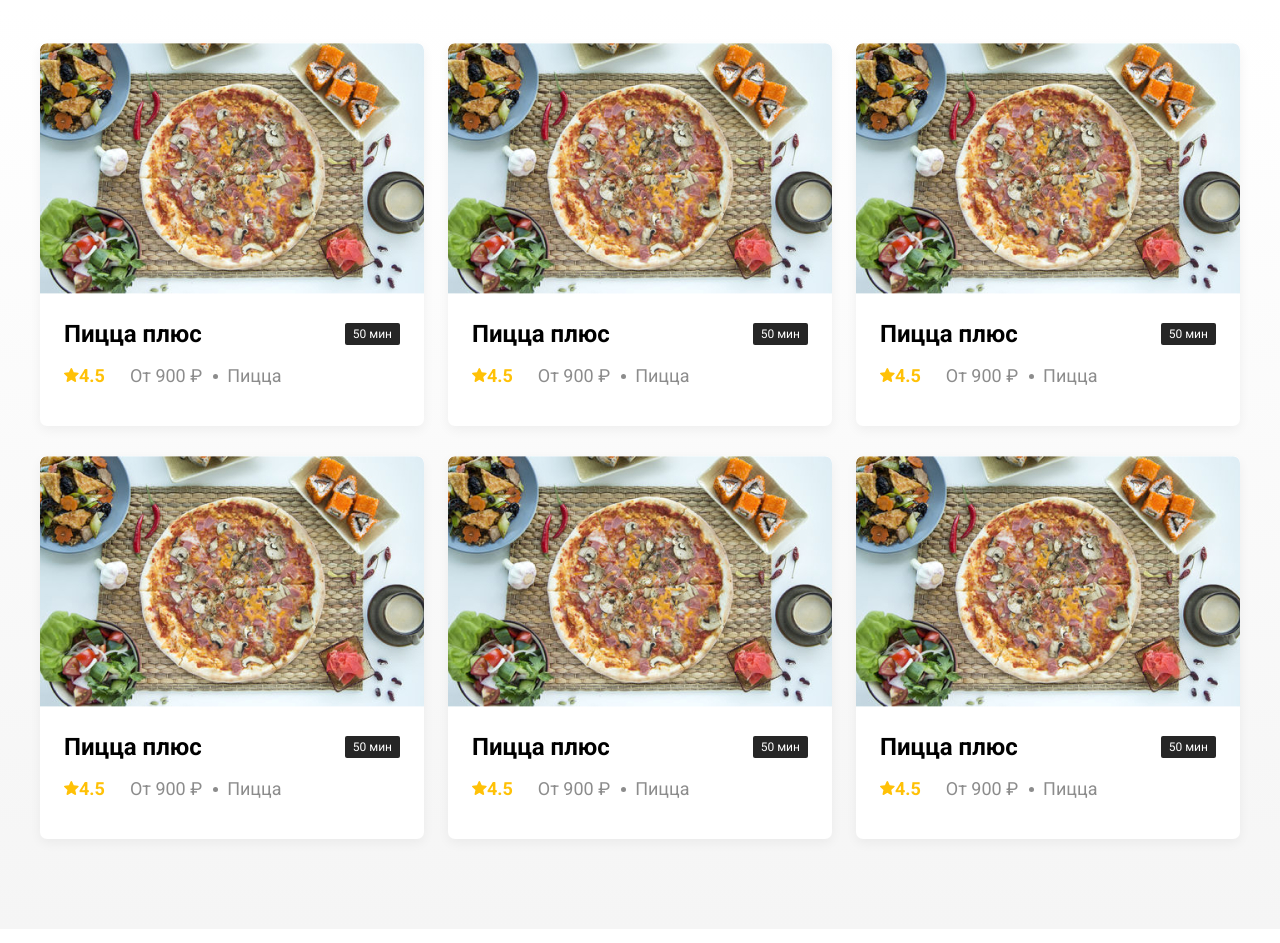
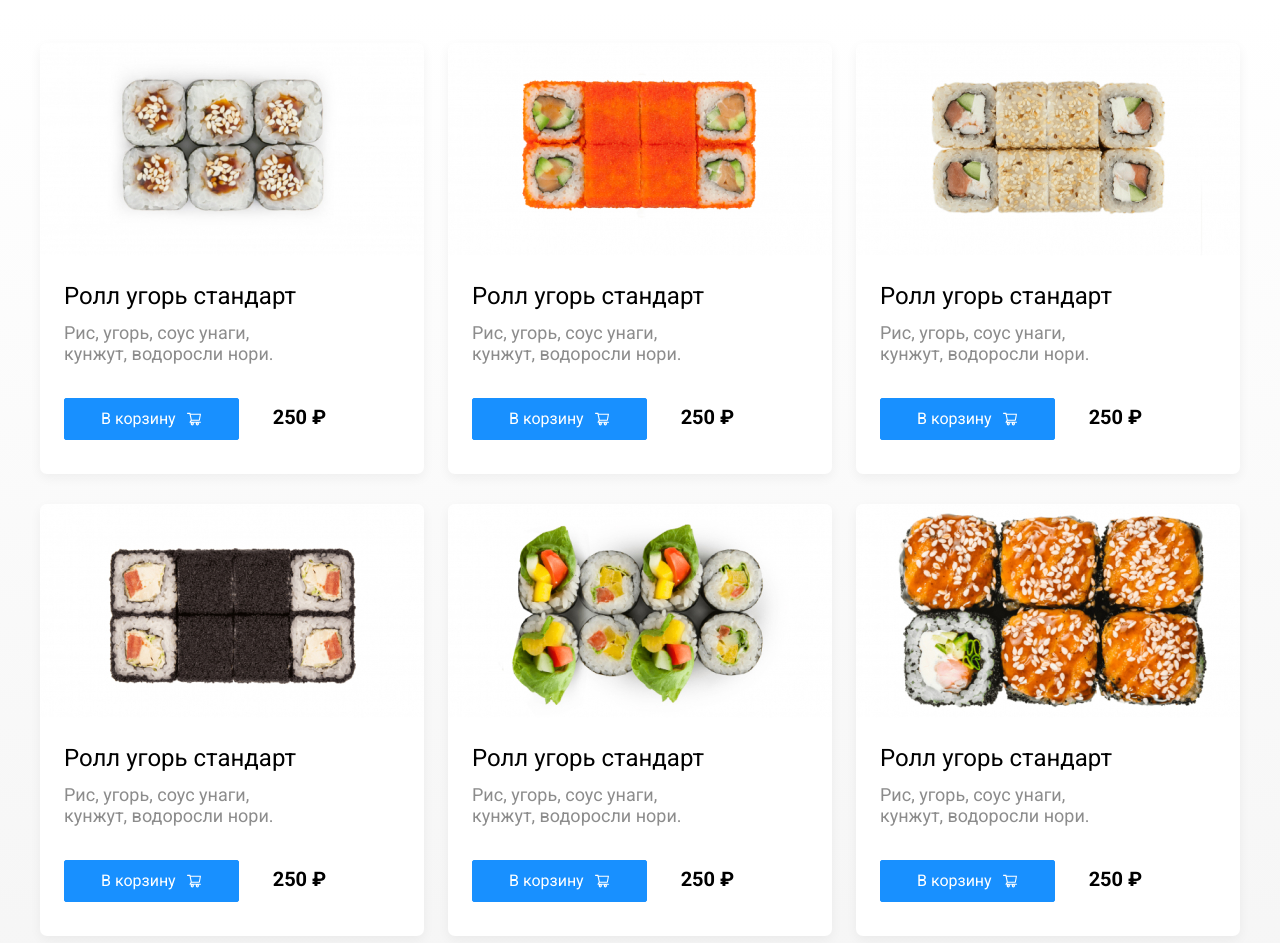
Before and after one commit to PavelName/Food_Delivery, a plain HTML site: page restor.html in a window 1280 px wide. Shown: the part 125-1068 px from the top of the page. Drawn offline with Linux system fonts and the light colour scheme.

Commit message:
finished the cards

```diff
--- a/ctyie.css
+++ b/ctyie.css
@@ -283,23 +283,60 @@ footer {
   line-height: 32px;
   position: relative;
 }
-.products__card-description--group::before{
+
+.products__card-description--group::before {
   content: '';
   display: block;
   position: absolute;
   width: 5px;
   height: 5px;
-  background-color:#8C8C8C;
+  background-color: #8C8C8C;
   border-radius: 50%;
   left: -14px;
   top: 14px;
 
 }
 
+.products__card-description--name {
+  margin: 0;
+  color: #000;
+  font-size: 24px;
+  font-weight: 400;
+  line-height: 32px;
+}
+
+.products__card-description-text {
+  margin: 0;
+  color: #8C8C8C;
+  font-size: 18px;
+  font-weight: 400;
+  line-height: normal;
+  max-width: 237px;
+  margin-bottom: 24px;
+}
+
+.btn {
+  padding: 8px 36px;
+  color: var(--Gray-gray-1, #FFF);
+  text-align: center;
+  font-size: 16px;
+  font-weight: 400;
+  line-height: 24px;
+  margin-right: 30px;
+}
+
+.products__card-description-control--price {
+  color: #000;
+  font-size: 20px;
+  font-weight: 700;
+  line-height: 32px;
+}
+
 @media (max-width: 990px) {
-  .banner-items{
+  .banner-items {
     background-image: none;
   }
+
   .bunner__items-title {
     max-width: 100%;
   }
--- a/restor.html
+++ b/restor.html
@@ -1,5 +1,6 @@
 <!DOCTYPE html>
 <html lang="ru">
+
 <head>
   <meta charset="UTF-8">
   <meta name="viewport" content="width=device-width, initial-scale=1.0">
@@ -9,6 +10,7 @@
   <link rel="stylesheet" href="./ctyie.css">
   <title>Delivery</title>
 </head>
+
 <body>
   <div class="page_wrapper">
     <header class="header">
@@ -37,171 +39,146 @@
         <div class="container">
 
           <div class="products__wrapper">
-
+            <!-- card-1 -->
             <div class="products__card">
               <div class="products__card-image">
-              <img src="./images/Restourant/pizza.jpg" alt="pizza">
+                <img src="./images/Products/pollStand.jpg" alt="pizza">
               </div>
+
               <div class="products__card-description">
                 <div class="products__card-description-row">
-                <h4 class="products__card-description--item">Пицца плюс </h4>
-                <div class="products__card-description-bage">
-                  50 мин
-                </div>
+                  <h5 class="products__card-description--name">Ролл угорь стандарт </h5>
                 </div>
 
                 <div class="products__card-description-row">
-                <div class="products__card-description--info">
-                  <div class="products__card-description--raiting">
-                    <img src="./images/icons/Stars.svg" alt="Star">4.5
+                  <p class="products__card-description-text">Рис, угорь, соус унаги, кунжут, водоросли нори.</p>
                 </div>
-                  <div class="products__card-description--price">
-                    От 900 ₽
-                  </div>
-                  <div class="products__card-description--group">
-                    Пицца
+                <div class="products__card-description-row">
+                  <div class="products__card-description-control">
+                    <button class="btn btn-primary">В корзину
+                      <img src="./images/icons/shopping-cart-white.svg" alt="card-white">
+                    </button>
+                    <span class="products__card-description-control--price">250 ₽</span>
                   </div>
                 </div>
               </div>
             </div>
+            <!-- card-2 -->
+            <div class="products__card">
+              <div class="products__card-image">
+                <img src="./images/Products/CaliSalmon.jpg" alt="pizza">
               </div>
 
-            <div class="products__card">
-              <div class="products__card-image">
-                <img src="./images/Restourant/pizza.jpg" alt="pizza">
-              </div>
               <div class="products__card-description">
                 <div class="products__card-description-row">
-                  <h4 class="products__card-description--item">Пицца плюс </h4>
-                  <div class="products__card-description-bage">
-                    50 мин
-                  </div>
+                  <h5 class="products__card-description--name">Ролл угорь стандарт </h5>
                 </div>
 
                 <div class="products__card-description-row">
-                  <div class="products__card-description--info">
-                    <div class="products__card-description--raiting">
-                      <img src="./images/icons/Stars.svg" alt="Star">4.5
+                  <p class="products__card-description-text">Рис, угорь, соус унаги, кунжут, водоросли нори.</p>
                 </div>
-                    <div class="products__card-description--price">
-                      От 900 ₽
-                    </div>
-                    <div class="products__card-description--group">
-                      Пицца
+                <div class="products__card-description-row">
+                  <div class="products__card-description-control">
+                    <button class="btn btn-primary">В корзину
+                      <img src="./images/icons/shopping-cart-white.svg" alt="card-white">
+                    </button>
+                    <span class="products__card-description-control--price">250 ₽</span>
                   </div>
                 </div>
               </div>
             </div>
+            <!-- card-3 -->
+            <div class="products__card">
+              <div class="products__card-image">
+                <img src="./images/Products/OkinawaStand.jpg" alt="pizza">
               </div>
 
-              <div class="products__card">
-                <div class="products__card-image">
-                  <img src="./images/Restourant/pizza.jpg" alt="pizza">
-                </div>
               <div class="products__card-description">
                 <div class="products__card-description-row">
-                    <h4 class="products__card-description--item">Пицца плюс </h4>
-                    <div class="products__card-description-bage">
-                      50 мин
-                    </div>
+                  <h5 class="products__card-description--name">Ролл угорь стандарт </h5>
                 </div>
 
                 <div class="products__card-description-row">
-                    <div class="products__card-description--info">
-                      <div class="products__card-description--raiting">
-                        <img src="./images/icons/Stars.svg" alt="Star">4.5
+                  <p class="products__card-description-text">Рис, угорь, соус унаги, кунжут, водоросли нори.</p>
                 </div>
-                      <div class="products__card-description--price">
-                        От 900 ₽
-                      </div>
-                      <div class="products__card-description--group">
-                        Пицца
+                <div class="products__card-description-row">
+                  <div class="products__card-description-control">
+                    <button class="btn btn-primary">В корзину
+                      <img src="./images/icons/shopping-cart-white.svg" alt="card-white">
+                    </button>
+                    <span class="products__card-description-control--price">250 ₽</span>
                   </div>
                 </div>
               </div>
             </div>
+            <!-- card-4 -->
+            <div class="products__card">
+              <div class="products__card-image">
+                <img src="./images/Products/Caesar.jpg" alt="pizza">
               </div>
 
-                <div class="products__card">
-                  <div class="products__card-image">
-                    <img src="./images/Restourant/pizza.jpg" alt="pizza">
-                  </div>
               <div class="products__card-description">
                 <div class="products__card-description-row">
-                      <h4 class="products__card-description--item">Пицца плюс </h4>
-                      <div class="products__card-description-bage">
-                        50 мин
-                      </div>
+                  <h5 class="products__card-description--name">Ролл угорь стандарт </h5>
                 </div>
 
                 <div class="products__card-description-row">
-                      <div class="products__card-description--info">
-                        <div class="products__card-description--raiting">
-                          <img src="./images/icons/Stars.svg" alt="Star">4.5
+                  <p class="products__card-description-text">Рис, угорь, соус унаги, кунжут, водоросли нори.</p>
                 </div>
-                        <div class="products__card-description--price">
-                          От 900 ₽
-                        </div>
-                        <div class="products__card-description--group">
-                          Пицца
+                <div class="products__card-description-row">
+                  <div class="products__card-description-control">
+                    <button class="btn btn-primary">В корзину
+                      <img src="./images/icons/shopping-cart-white.svg" alt="card-white">
+                    </button>
+                    <span class="products__card-description-control--price">250 ₽</span>
                   </div>
                 </div>
               </div>
             </div>
+            <!-- card-5 -->
+            <div class="products__card">
+              <div class="products__card-image">
+                <img src="./images/Products/YasaiMaki.jpg" alt="pizza">
               </div>
 
-                  <div class="products__card">
-                    <div class="products__card-image">
-                      <img src="./images/Restourant/pizza.jpg" alt="pizza">
-                    </div>
              <div class="products__card-description">
                 <div class="products__card-description-row">
-                        <h4 class="products__card-description--item">Пицца плюс </h4>
-                        <div class="products__card-description-bage">
-                          50 мин
-                        </div>
+                  <h5 class="products__card-description--name">Ролл угорь стандарт </h5>
                 </div>
 
                 <div class="products__card-description-row">
-                        <div class="products__card-description--info">
-                          <div class="products__card-description--raiting">
-                            <img src="./images/icons/Stars.svg" alt="Star">4.5
+                  <p class="products__card-description-text">Рис, угорь, соус унаги, кунжут, водоросли нори.</p>
                 </div>
-                          <div class="products__card-description--price">
-                            От 900 ₽
-                          </div>
-                          <div class="products__card-description--group">
-                            Пицца
+                <div class="products__card-description-row">
+                  <div class="products__card-description-control">
+                    <button class="btn btn-primary">В корзину
+                      <img src="./images/icons/shopping-cart-white.svg" alt="card-white">
+                    </button>
+                    <span class="products__card-description-control--price">250 ₽</span>
                   </div>
                 </div>
               </div>
             </div>
+            <!-- card-6 -->
+            <div class="products__card">
+              <div class="products__card-image">
+                <img src="./images/Products/ShrimpRoll.jpg" alt="pizza">
               </div>
 
-                    <div class="products__card">
-                      <div class="products__card-image">
-                        <img src="./images/Restourant/pizza.jpg" alt="pizza">
-                      </div>
               <div class="products__card-description">
                 <div class="products__card-description-row">
-                          <h4 class="products__card-description--item">Пицца плюс </h4>
-                          <div class="products__card-description-bage">
-                            50 мин
-                          </div>
+                  <h5 class="products__card-description--name">Ролл угорь стандарт </h5>
                 </div>
 
                 <div class="products__card-description-row">
-                          <div class="products__card-description--info">
-                            <div class="products__card-description--raiting">
-                              <img src="./images/icons/Stars.svg" alt="Star">4.5
+                  <p class="products__card-description-text">Рис, угорь, соус унаги, кунжут, водоросли нори.</p>
                 </div>
-                            <div class="products__card-description--price">
-                              От 900 ₽
-                            </div>
-                            <div class="products__card-description--group">
-                              Пицца
-                            </div>
-                          </div>
+                <div class="products__card-description-row">
+                  <div class="products__card-description-control">
+                    <button class="btn btn-primary">В корзину
+                      <img src="./images/icons/shopping-cart-white.svg" alt="card-white">
+                    </button>
+                    <span class="products__card-description-control--price">250 ₽</span>
                   </div>
                 </div>
               </div>
@@ -235,4 +212,5 @@
     </footer>
   </div>
 </body>
+
 </html>
```
Also changed, not shown: images/icons/shopping-cart-white.svg (added), 1 other file. Lines whose indentation alone changed are shown as unchanged.
